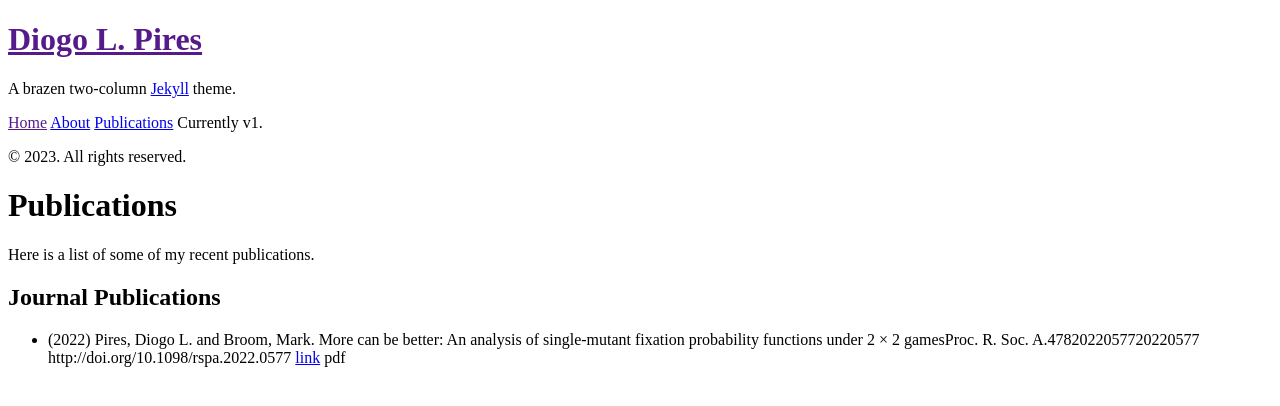
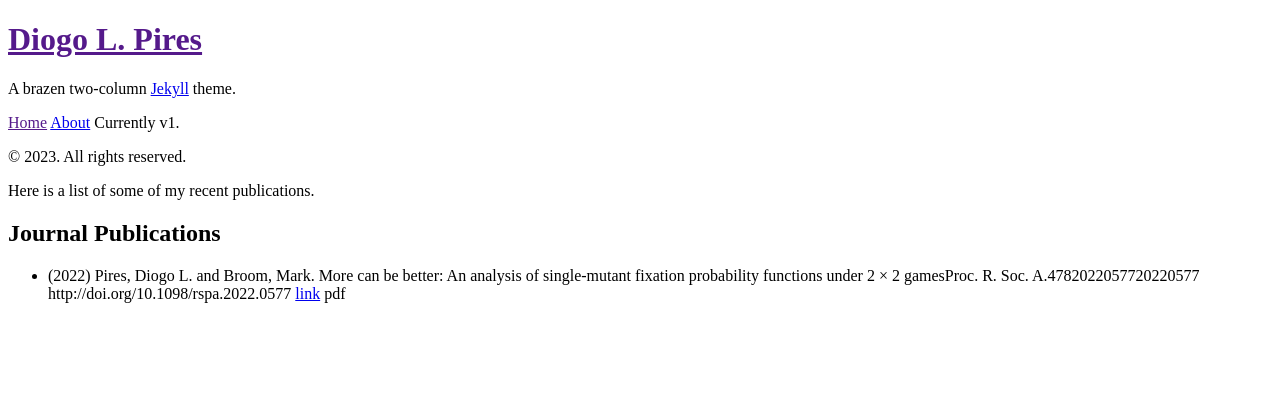
Before and after one commit to diogolpires/diogolpires.github.io, a Jekyll site: the page built from publications.md, in a window 1280 px wide. Shown: the top 406 px of the page. Built offline with Jekyll 4.4.1, drawn with Linux system fonts in a browser that asks for light colours; Markdown is read by kramdown in place of the engine named in the settings; some of the changed lines change nothing that is shown.

Commit message:
Update publications.md

```diff
--- a/publications.md
+++ b/publications.md
@@ -1,7 +1,6 @@
 ---
-layout: page
+layout: default
 title: Publications
-Permalink: https://diogolpires.github.io/publications/
 ---
 
 
```
